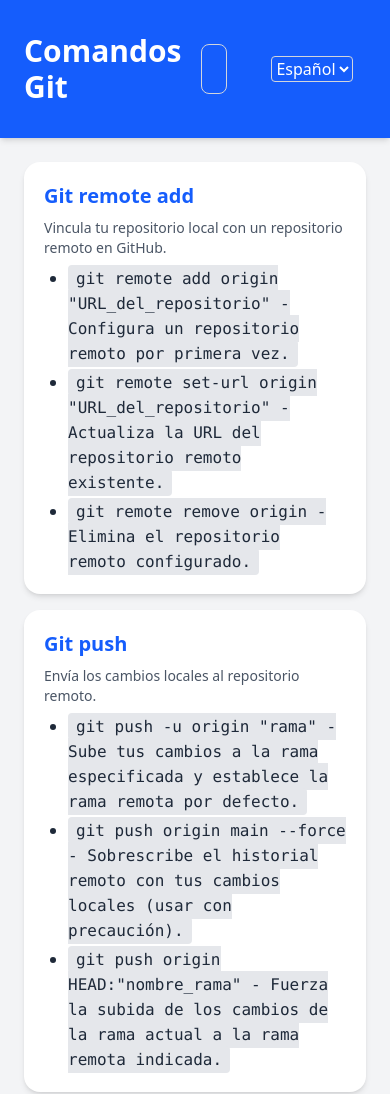
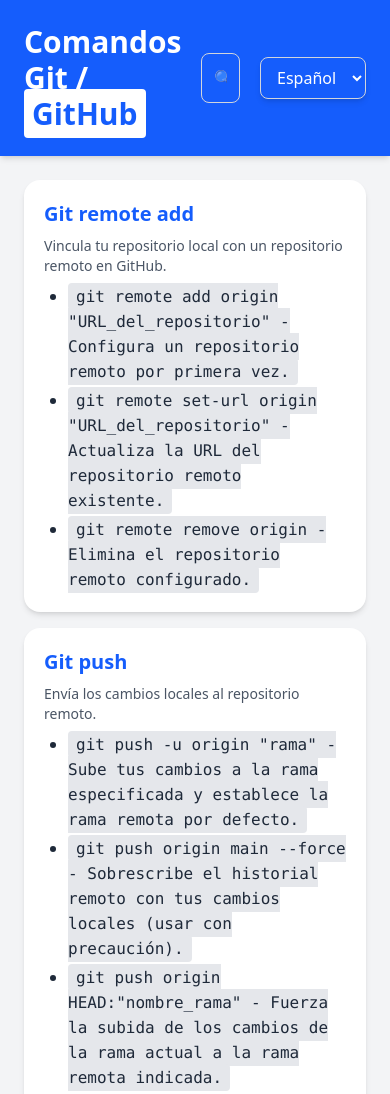
Before and after one commit to J3sus-bit/Pruebas_git, a website: page public/github.html in a window 390 px wide. Shown: the top 1094 px of the page. Drawn offline with Linux system fonts and the light colour scheme.

Commit message:
Actualizacion del diseño

```diff
--- a/public/github.html
+++ b/public/github.html
@@ -1,5 +1,5 @@
 <!DOCTYPE html>
-<html lang="en">
+<html lang="es">
   <head>
     <meta charset="UTF-8" />
     <meta name="viewport" content="width=device-width, initial-scale=1.0" />
@@ -17,34 +17,30 @@
     <!-- Header -->
     <header class="bg-blue-600 text-white p-1 shadow-md">
       <nav aria-label="Global" class="flex items-center justify-between p-6 lg:px-8">
-        <div class="flex lg:flex-1 px-6">
-          <h1 class="text-3xl font-bold">Comandos Git</h1>
+        <!-- Titulo -->
+        <div class="flex lg:flex-1 px-6 w-full">
+          <h1 class="text-3xl font-bold"> Comandos
+            <a href="./index.html">Git</a> /
+            <a href="#" class="bg-white text-blue-600 px-2 py-1 rounded hover:bg-gray-100">GitHub</a>
+          </h1>
         </div>
-        <div class="hidden lg:flex lg:gap-x-12 px-6">
+        <div class="hidden lg:flex lg:gap-x-12 px-6 w-full">
           <!-- Buscador -->
           <section class="p-5 max-w-4xl mx-auto">
             <input type="text" id="searchInput" placeholder="🔍 Buscar informacion..."
               class="w-full p-3 rounded-lg border border-gray-300 focus:outline-none focus:ring-2 focus:ring-blue-500" />
           </section>
         </div>
-        <div class="hidden lg:flex lg:flex-1 lg:justify-end px-6">
-          <!-- Selector de idioma -->
-          <section class="p-6 max-w-4xl mx-auto flex justify-end">
-            <select id="languageSelect" class="border border-gray-300 p-2 rounded">
-              <option value="es">Español</option>
-              <option value="en">English</option>
-            </select>
-          </section>
+        <!-- Selector de idioma -->
+        <div class="hidden lg:flex lg:flex-1 lg:justify-end px-6 w-full">
+          <select id="languageSelect"
+            class="bg-blue-600 text-blue-50 border border-gray-300 rounded-lg px-3 py-2 shadow-md focus:outline-none focus:ring-2 focus:ring-blue-500 cursor-pointer transition hover:bg-gray-100">
+            <option value="es">Español</option>
+            <option value="en">Ingles</option>
+          </select>
         </div>
       </nav>
-
-
     </header>
-
-
-
-
-
     <!-- Contenido -->
     <main id="content_github" class="p-6 max-w-4xl mx-auto space-y-6"></main>
 
```
Also changed, not shown: public/index.html (+37 -27 lines).
